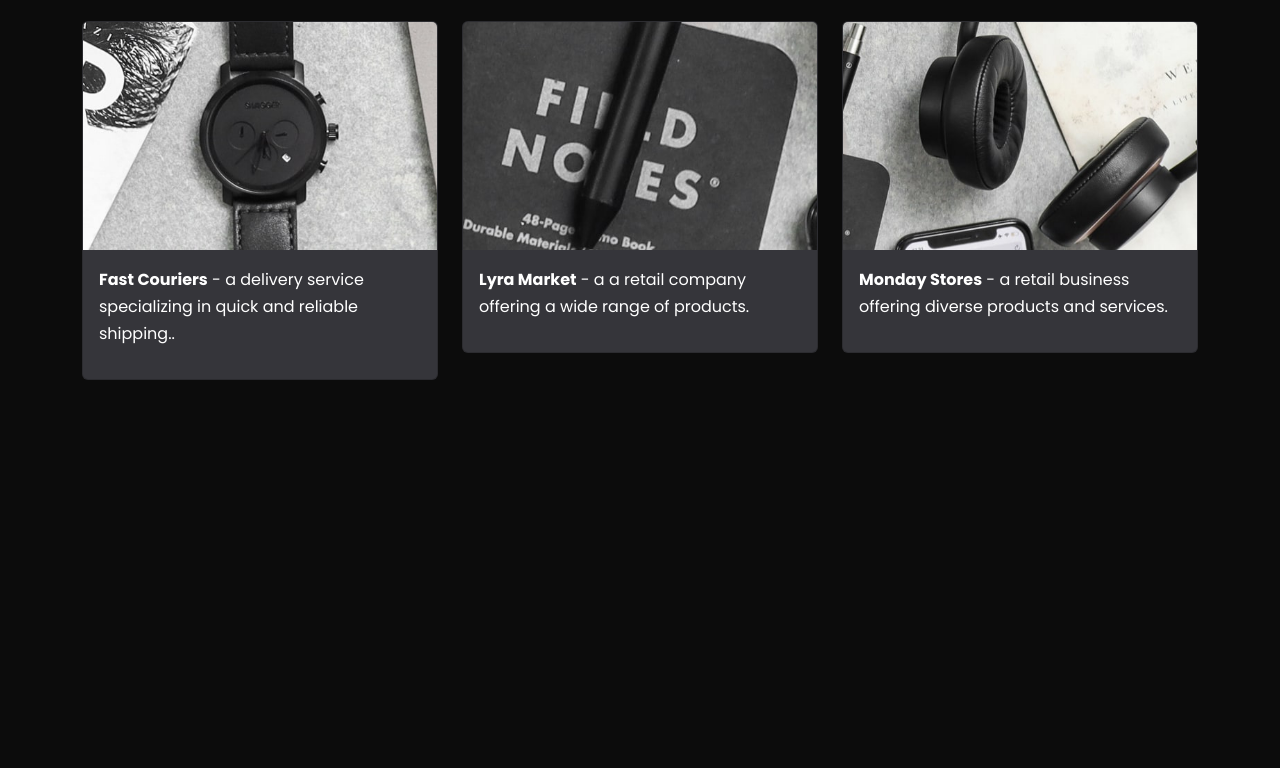
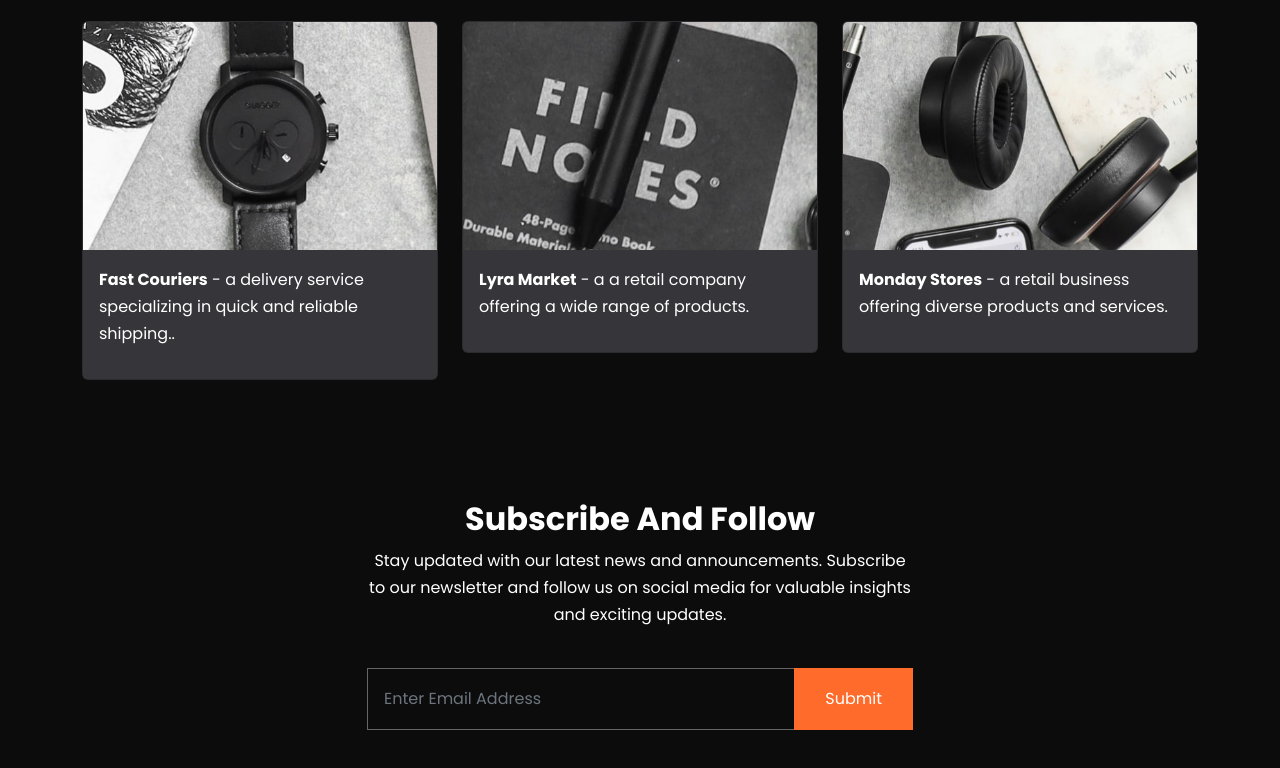
Before and after one commit to o0Danii0o/vera-website, a website: page index.html in a window 1280 px wide. Shown: the part 6986-7754 px from the top of the page. Before the commit the page ends 7486 px from the top, so only its background shows below. Drawn offline with nearby package versions, Linux system fonts and the light colour scheme; files that its build step writes are made by us from their sources.

Commit message:
create newsletter section

```diff
--- a/index.html
+++ b/index.html
@@ -1037,6 +1037,30 @@
       </div>
     </div>
 
+    <!-- Newsletter -->
+     <section id="newsletter" class="newsletter my-6">
+      <div class="container">
+        <div class="row mb-4">
+          <div class="col-md-6 offset-md-3 d-flex flex-column align-items-center text-center">
+            <h2 class="fw-bold"> Subscribe And Follow</h2>
+            <p>
+              Stay updated with our latest news and announcements. Subscribe to our
+              newsletter and follow us on social media for valuable insights and
+              exciting updates.
+            </p>
+          </div>
+        </div>
+        <div class="row">
+          <div class="col-md-6 offset-md-3 d-flex flex-column align-items-center text-center">
+            <div class="input-group mb-3">
+              <input type="email" class="form-control" placeholder="Enter Email Address">
+              <button class="btn btn-primary text-white rounded-0" type="button">Submit</button>
+            </div>
+          </div>
+        </div>
+      </div>
+     </section>
+
     <script src="js/replaceme.min.js"></script>
     <script src="js/bootstrap.bundle.min.js"></script>
     <script src="js/script.js"></script>
```
